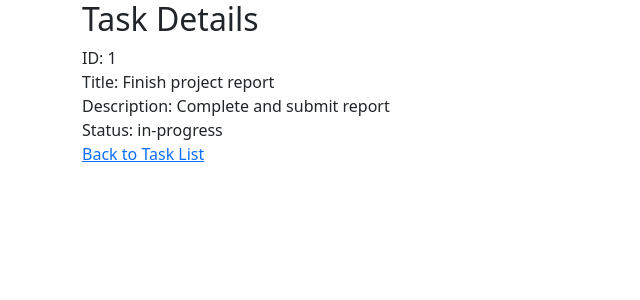
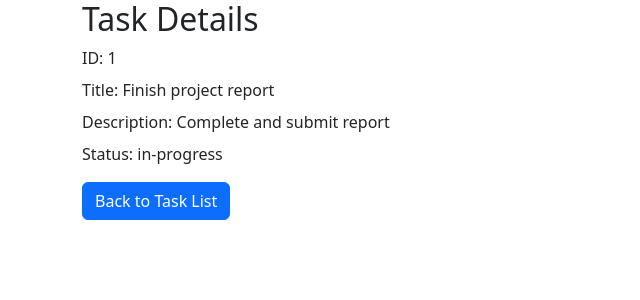
Before and after one commit to dheerajskAtRiskHawk/task-app, an Angular app: page /tasks/1 in a window 1280 px wide. Shown: the top 300 px of the page, without its empty margins (0-640 px from the left). Built offline with nearby package versions, Linux system fonts and the light colour scheme.

Commit message:
Update Task List

```diff
--- a/src/app/task/task-detail/task-detail.component.html
+++ b/src/app/task/task-detail/task-detail.component.html
@@ -6,18 +6,18 @@
 
 <div class="task-detail-container" *ngIf="task">
 
-    <div>
+    <div class="form-label">
         <span>ID:</span> {{ task.id }}
     </div>
-    <div>
+    <div class="form-label">
         <span>Title:</span> {{ task.title }}
     </div>
-    <div>
+    <div class="form-label">
         <span>Description:</span> {{ task.description }}
     </div>
-    <div>
+    <div class="form-label">
         <span>Status:</span> {{ task.status }}
     </div>
 
-    <a href="/tasks">Back to Task List</a>
+    <button routerLink="/tasks" class="btn btn-primary mt-2">Back to Task List</button>
 </div></div>
--- a/src/app/task/task-list/task-list.component.html
+++ b/src/app/task/task-list/task-list.component.html
@@ -4,7 +4,7 @@
 
     <ul class="list-group">
         <li *ngFor="let task of tasks" class="list-group-item">
-           <a routerLink="/tasks/{{task.id}}"> {{ task.title }}</a>
+           <a routerLink="{{task.id}}"> {{ task.title }}</a>
             <span class="badge bg-secondary float-end">{{ task.status }}</span>
         </li>
     </ul>
```
